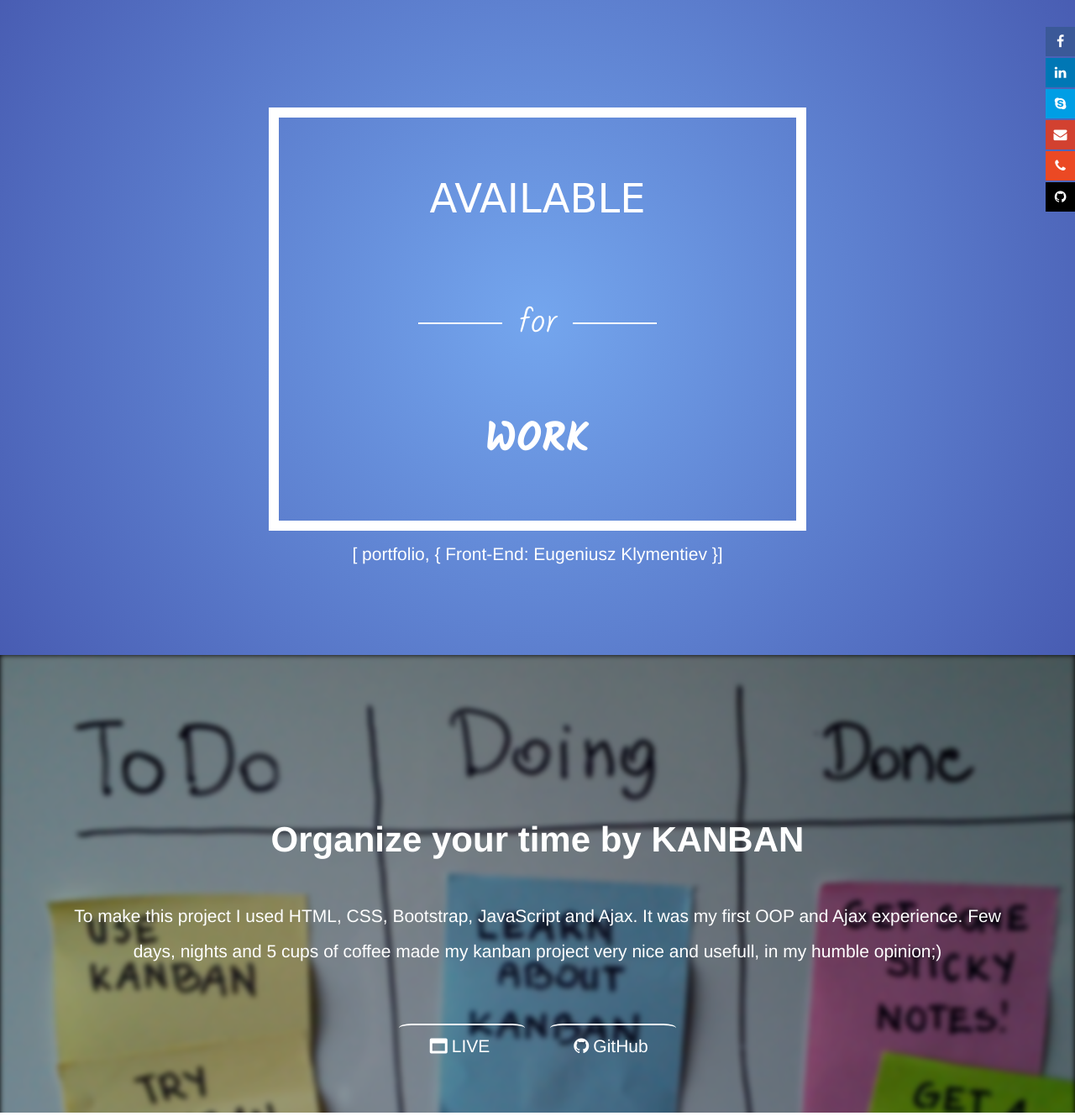
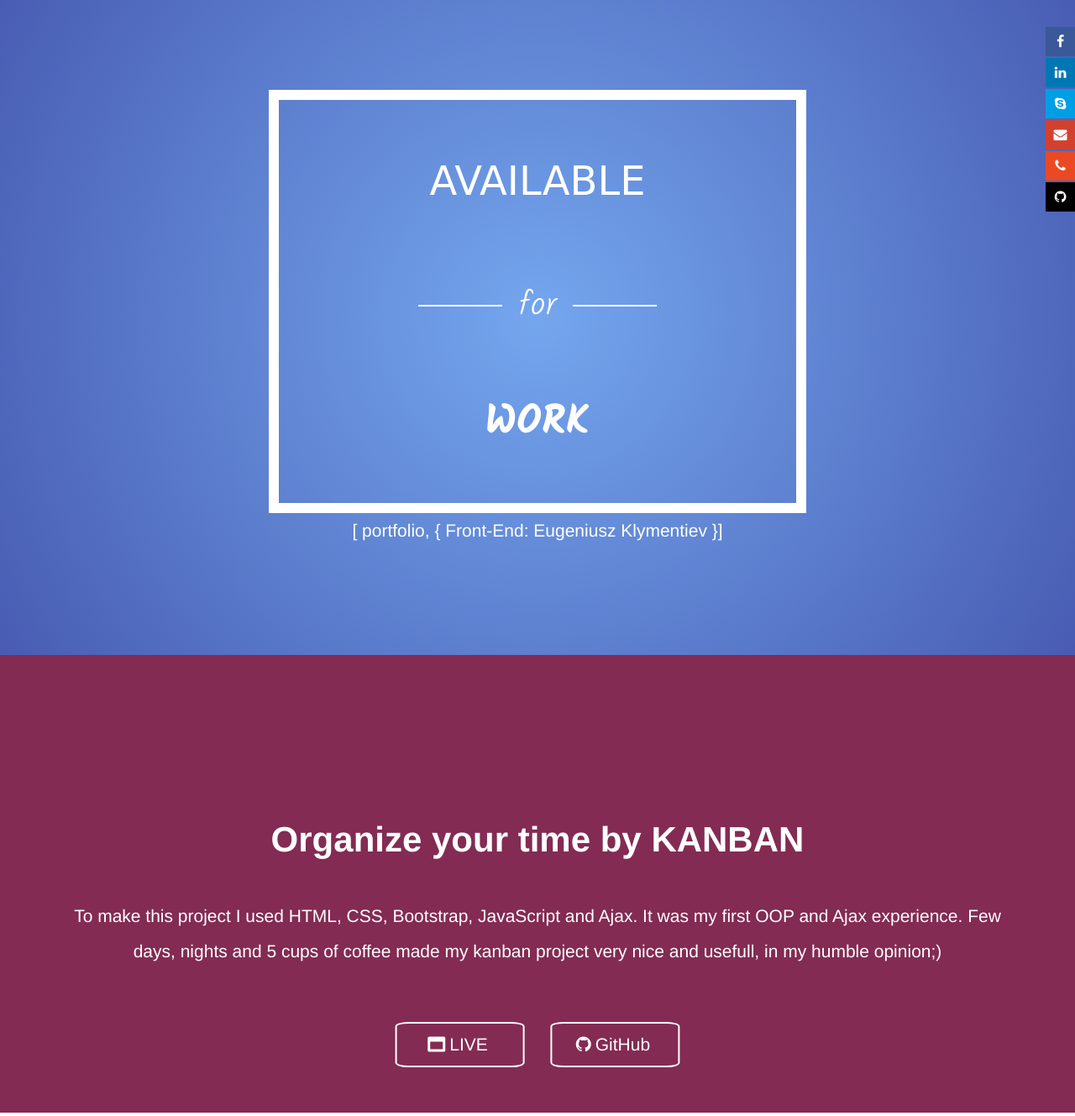
Before and after one commit to klimsko/portfolio, a plain HTML site: page index.html in a window 1280 px wide. Shown: the part 20-1349 px from the top of the page at 84% size. Drawn offline with nearby package versions, Linux system fonts and the light colour scheme; a script that the page names is missing; a web font is replaced by a local one.

Commit message:
UI fix, removed images

```diff
--- a/css/main.css
+++ b/css/main.css
@@ -287,12 +287,12 @@ body {
     background: radial-gradient(circle, #74A6EE 0%, #485CB2 100%);
     text-align: center;
     color: #fff;
+    display: flex;
+    justify-content: center;
+    align-items: center;
+    flex-direction: column;
 }
 #intro .content {
-    position: absolute;
-    top: 50%;
-    left: 50%;
-    transform: translate(-50%, -50%);
     border: 12px solid #FFF;
     width: 50%;
     height: auto;
@@ -340,14 +340,8 @@ body {
     margin: auto;
     display: block;
 }
-#intro .contacts {
+#intro .my-name {
     text-align: center;
-    /*font-family: 'Open+Sans', cursive;*/
-    position: absolute;
-    top: 85%;
-    left: 50%;
-    transform: translate(-50%, -50%);
-    /*border: 2px solid #FFF;*/
     width: 50%;
     height: auto;
     min-width: 300px;
@@ -357,12 +351,10 @@ body {
     padding: 5vh 0;
     border-bottom: 1px #ebebeb solid;
     opacity: 0;
-    /*transform: translateY(50px);*/
     transition: all 1s ease-out;
 }
 .project.fade-in {
     opacity: 1;
-    /*transform: translateY(0);*/
 }
 .project img {
     width: 180px;
@@ -386,13 +378,13 @@ body {
     position: relative;
     background-color: #FFF;
 }
-.blur {
+/*.blur {
   -webkit-filter: blur(3px);
      -moz-filter: blur(3px);
        -o-filter: blur(3px);
       -ms-filter: blur(3px);
           filter: blur(3px);
-}
+}*/
 .frame {
     min-height: 90vh;
 }
@@ -405,21 +397,19 @@ body {
     overflow: hidden;
 }
 .bcg1 {
-    background: url('../img/kanban_intro1.jpg') no-repeat;
-    background-size: cover;
+    background-color: #DA488A;
     position: absolute;
     width: 100%;
-    height: 150%;
+    height: 100%;
     top: 0;
     z-index: 1;
     opacity: 0.6;
 }
 .bcg2 {
-    background: url('../img/rock-paper-scissors.jpg') no-repeat;
-    background-size: cover;
+    background-color: #ACEC4E;
     position: absolute;
     width: 100%;
-    height: 150%;
+    height: 100%;
     top: 0;
     z-index: 1;
     opacity: 0.6;
@@ -427,17 +417,16 @@ body {
 .bcg3 {
     position: absolute;
     width: 100%;
-    height: 150%;
+    height: 100%;
     top: 0;
     z-index: 1;
     opacity: 0.6;
 }
 .bcg4 {
-    background: url('../img/loto.jpg') no-repeat;
-    background-size: cover;
+    background-color: #FFCC54;
     position: absolute;
     width: 100%;
-    height: 150%;
+    height: 100%;
     top: 0;
     z-index: 1;
     opacity: 0.6;
@@ -458,12 +447,12 @@ body {
     line-height: 50px;
     cursor: pointer;
     z-index: 3;
-    border-top: 2px solid #fff;
+    border: 2px solid #fff;
     border-radius: 10%;
-    -webkit-transition: border-radius 1s ease;
-    -moz-transition: border-radius 1s ease;
-    -o-transition: border-radius 1s ease;
-    transition: border-radius 1s, box-shadow 1s ease;
+    -webkit-transition: box-shadow .3s ease;
+    -moz-transition: box-shadow .3s ease;
+    -o-transition: box-shadow .3s ease;
+    transition: box-shadow .3s ease;
 
 }
 .preview a, .go-to-git a{
@@ -481,8 +470,7 @@ body {
     transform: translateX(-110%);
 }
 .preview:hover, .go-to-git:hover {
-    box-shadow: 0 1px 1px 0 rgba(0,0,0,0.5);
-    border-radius: 50%;
+    box-shadow: inset 0 0 20px 1px rgba(0,0,0,0.5);
 }
 
 .go-to-git {
@@ -610,9 +598,6 @@ body {
     /* =Header */
     #intro .content {
     border: 10px solid #FFF;
-    top: 10%;
-    left: 50%;
-    transform: translateX(-50%);
     }
     #intro .content p {
         font-size: 2rem;
--- a/index.html
+++ b/index.html
@@ -48,7 +48,7 @@
                 <p class="for"><span>for</span></p>
                 <p class="work"><b>work</b></p>
             </div>
-            <div class="contacts">
+            <div class="my-name">
                 [ portfolio, { Front-End: Eugeniusz Klymentiev }]
             </div>
         </div>
--- a/js/main.js
+++ b/js/main.js
@@ -7,7 +7,7 @@ $(document).ready(function(){
 
 	// Animation Contacts Text with SplitText
 
-	var $quote = $(".contacts"),
+	var $quote = $(".my-name"),
 	    mySplitText = new SplitText($quote, {type:"words"}),
 	    splitTextTimeline = new TimelineLite();
 
@@ -56,8 +56,8 @@ $(document).ready(function(){
 		var parallaxTl = new TimelineMax();
 
 		parallaxTl
-			.from(this.children[1], 0.4, {autoAlpha: 0, ease:Power0.easeNone}, 0.5)
-			.from(this.children[0], 2, {y: '-50%', ease:Power0.easeNone}, 0)
+			.from(this.children[1], 0.9, {autoAlpha: 0, ease:Power0.easeNone}, 0.1)
+			// .from(this.children[0], 2, {y: '-50%', ease:Power0.easeNone}, 0)
 			;
 
 		var slideParallaxScene = new ScrollMagic.Scene({
```
